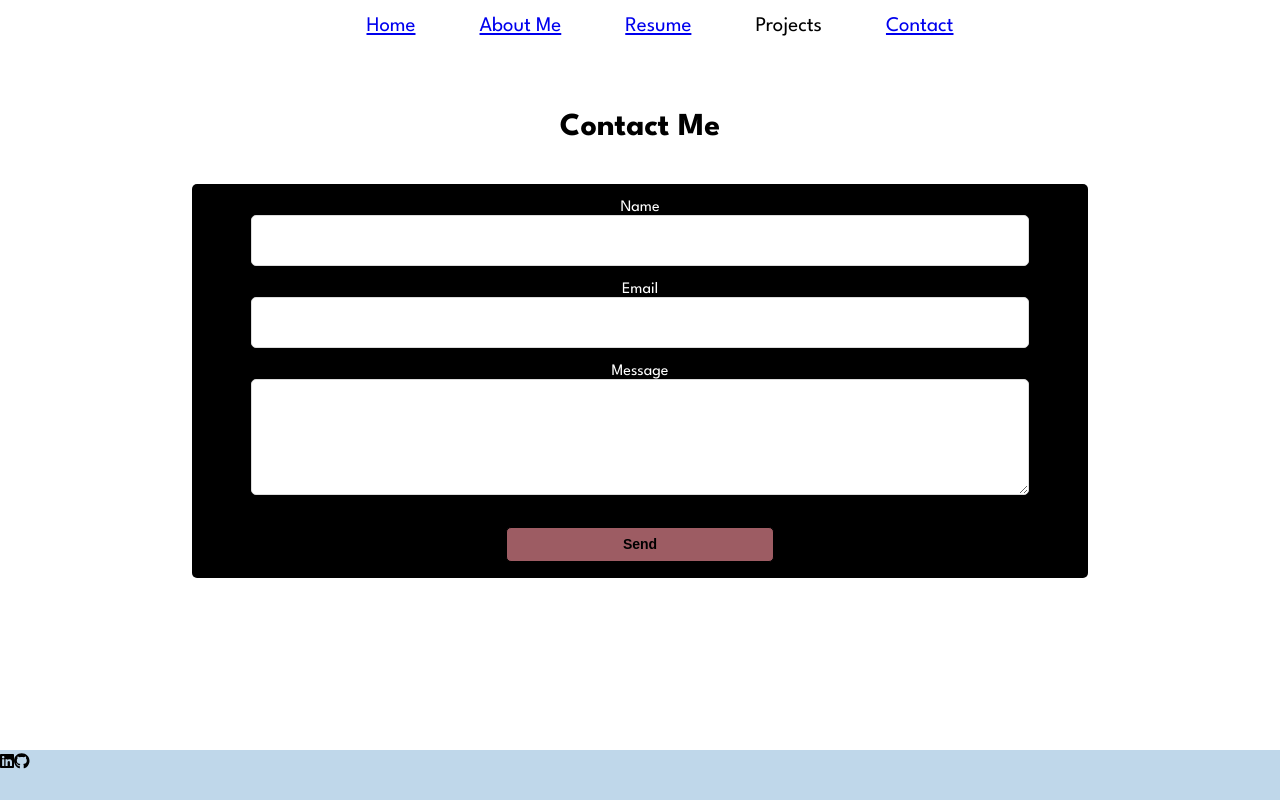
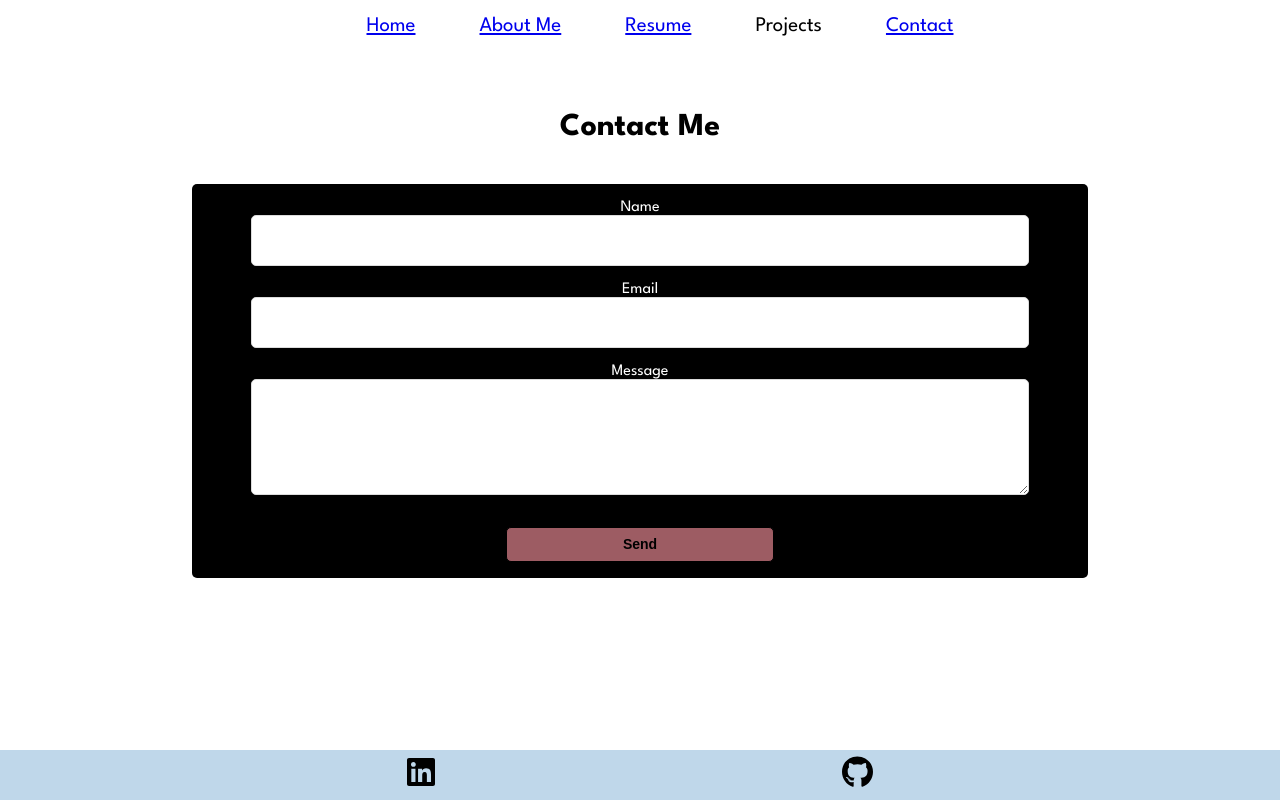
Before and after one commit to mberti13/mberti-portfolio, a React (Create React App) app: page /contact in a window 1280 px wide. Built offline with nearby package versions, Linux system fonts and the light colour scheme.

Commit message:
resized footer icons to fit

```diff
--- a/src/components/Footer.jsx
+++ b/src/components/Footer.jsx
@@ -9,8 +9,8 @@ const Footer = () => {
   return (
     <footer>
         <div className="footer-icons">
-            <a className="icon"><FontAwesomeIcon icon={faLinkedin}></FontAwesomeIcon></a>
-            <a className="icon"><FontAwesomeIcon icon={faGithub}></FontAwesomeIcon></a>
+            <a className="icon fa-2x"><FontAwesomeIcon icon={faLinkedin}></FontAwesomeIcon></a>
+            <a className="icon fa-2x"><FontAwesomeIcon icon={faGithub}></FontAwesomeIcon></a>
         </div>
     </footer>
   )
--- a/src/index.css
+++ b/src/index.css
@@ -508,4 +508,8 @@ footer{
     bottom: 0;
     height: 50px;
 }
+footer div{
+    display: flex;
+    justify-content: space-evenly;
 }
+}
```
